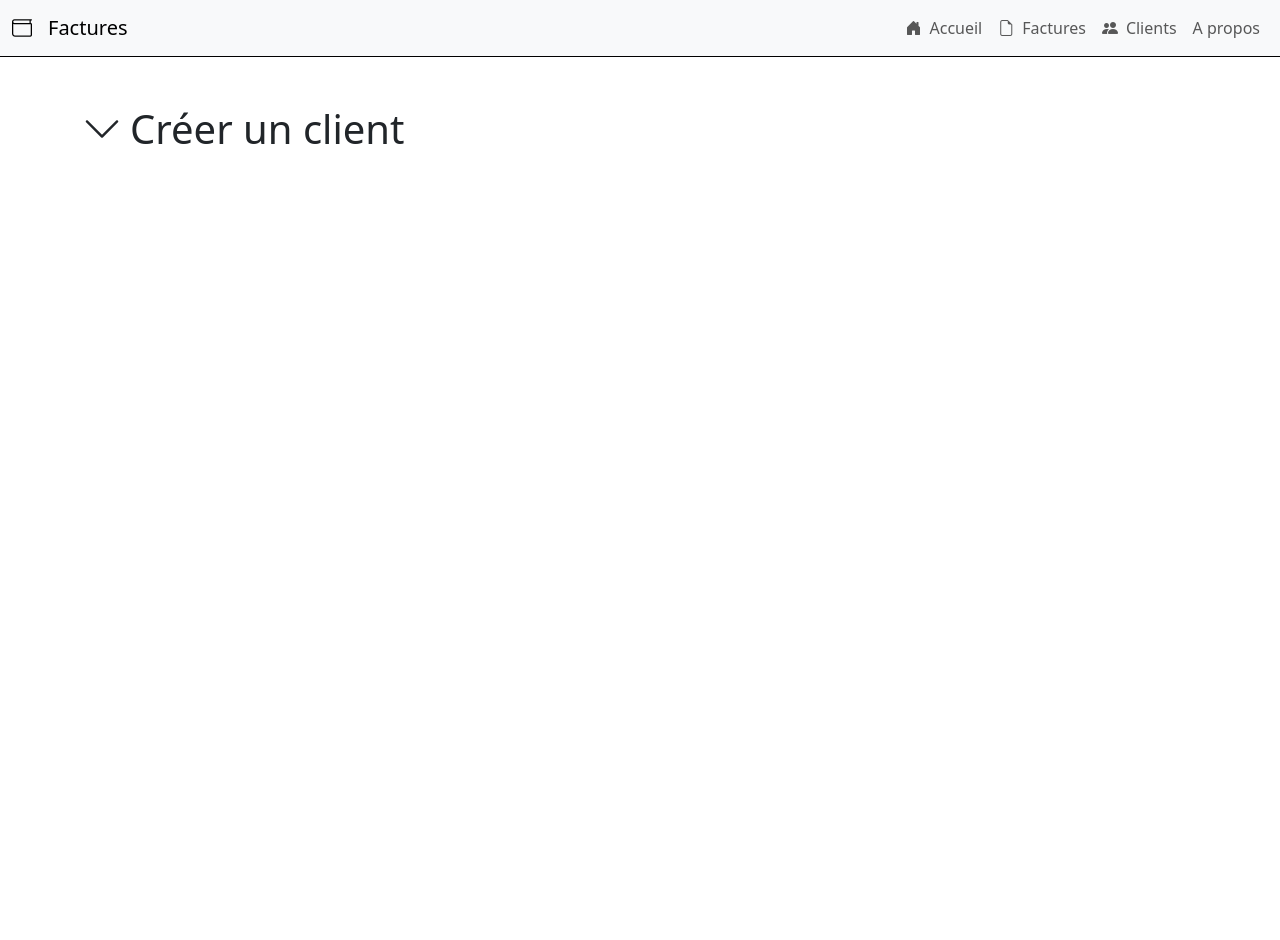
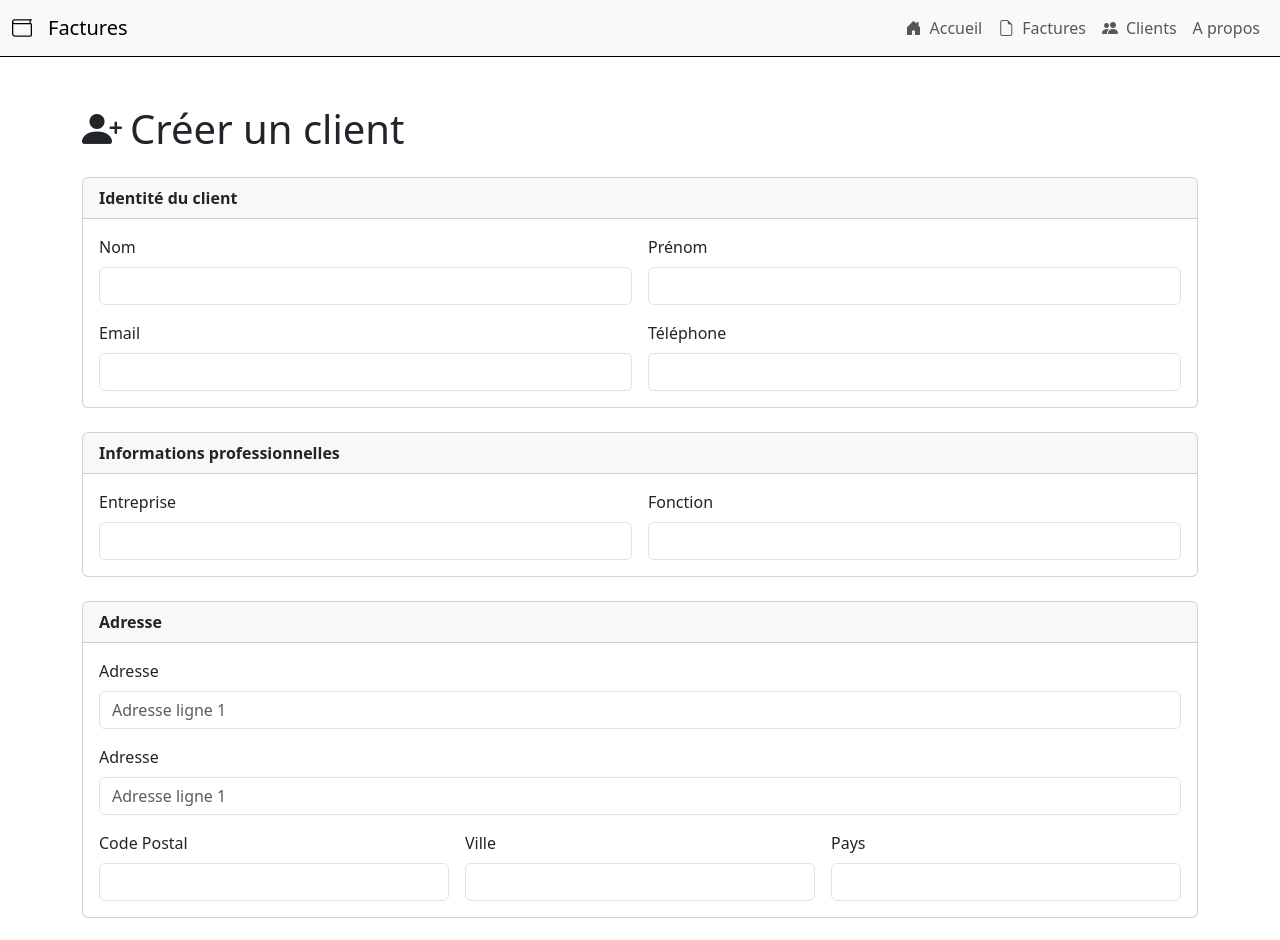
Before and after one commit to ArashiYuki/vuejs-eval, a Vue app in the folder frontend/: page /clients/create in a window 1280 px wide. Shown: the top 940 px of the page. Before the commit the page ends 800 px from the top, so only its background shows below. Built offline with nearby package versions, Linux system fonts and the light colour scheme.

Commit message:
✨ edition et création de client

```diff
--- /dev/null
+++ b/frontend/src/interfaces/client.js
@@ -0,0 +1,16 @@
+const clientInterface = {
+	nom: '',
+	prenom: '',
+	email: '',
+	telephone: '',
+	entreprise: '',
+	fonction: '',
+	dateAjout: Date.now(),
+	adresse1: '',
+	adresse: '',
+	codePostal: '',
+	ville: '',
+	pays: ''
+}
+
+export { clientInterface }
--- a/frontend/src/views/ClientCreateView.vue
+++ b/frontend/src/views/ClientCreateView.vue
@@ -1,5 +1,110 @@
 <template>
-	<div class="container py-5">
-		<h1><i class="bi bi-chevron-down me-2"></i>Créer un client</h1>
-	</div>
+  <div class="container py-5">
+    <h1 class="mb-4">
+      <i class="bi bi-person-plus-fill me-2"></i>Créer un client
+    </h1>
+
+    <form @submit.prevent="onCreateClient" v-if="client">
+      <!-- Informations principales -->
+      <div class="card mb-4">
+        <div class="card-header fw-bold">Identité du client</div>
+        <div class="card-body">
+          <div class="row g-3">
+            <div class="col-md-6">
+              <label class="form-label" for="nom">Nom</label>
+              <input type="text" class="form-control" v-model="client.nom" id="nom"/>
+            </div>
+            <div class="col-md-6">
+              <label class="form-label" for="prenom">Prénom</label>
+              <input type="text" class="form-control" v-model="client.prenom" id="prenom"/>
+            </div>
+            <div class="col-md-6">
+              <label class="form-label" for="email">Email</label>
+              <input type="email" class="form-control" v-model="client.email" id="email"/>
+            </div>
+            <div class="col-md-6">
+              <label class="form-label" for="telephone">Téléphone</label>
+              <input type="tel" class="form-control" v-model="client.telephone" id="telephone"/>
+            </div>
+          </div>
+        </div>
+      </div>
+
+      <!-- Informations professionnelles -->
+      <div class="card mb-4">
+        <div class="card-header fw-bold">Informations professionnelles</div>
+        <div class="card-body">
+          <div class="row g-3">
+            <div class="col-md-6">
+              <label class="form-label" for="entreprise">Entreprise</label>
+              <input type="text" class="form-control" v-model="client.entreprise" id="entreprise"/>
+            </div>
+            <div class="col-md-6">
+              <label class="form-label" for="fonction">Fonction</label>
+              <input type="text" class="form-control" v-model="client.fonction" id="fonction"/>
+            </div>
+          </div>
+        </div>
+      </div>
+
+      <!-- Adresse -->
+      <div class="card mb-4">
+        <div class="card-header fw-bold">Adresse</div>
+        <div class="card-body">
+          <div class="row g-3">
+            <div class="col-md-12">
+              <label class="form-label" for="adresse">Adresse</label>
+              <input type="text" class="form-control" v-model="client.adresse" placeholder="Adresse ligne 1" id="adresse"/>
+            </div>
+            <div class="col-md-12">
+              <label class="form-label" for="adresse2">Adresse</label>
+              <input type="text" class="form-control" v-model="client.adresse1" placeholder="Adresse ligne 1" id="adresse2"/>
+            </div>
+            <div class="col-md-4">
+              <label class="form-label" for="codePostal">Code Postal</label>
+              <input type="text" class="form-control" v-model="client.codePostal" id="codePostal"/>
+            </div>
+            <div class="col-md-4">
+              <label class="form-label" for="ville">Ville</label>
+              <input type="text" class="form-control" v-model="client.ville" id="ville"/>
+            </div>
+            <div class="col-md-4">
+              <label class="form-label" for="pays">Pays</label>
+              <input type="text" class="form-control" v-model="client.pays" id="pays"/>
+            </div>
+          </div>
+        </div>
+      </div>
+
+      <!-- Boutons -->
+      <div class="d-flex gap-2">
+        <BButton @click="onCancel" type="button" variant="secondary">Annuler</BButton>
+        <BButton class="ms-auto" iconLeft="save" type="submit" variant="primary">Enregistrer</BButton>
+      </div>
+    </form>
+  </div>
 </template>
+
+<script setup>
+import { ref } from 'vue'
+import { useRouter } from 'vue-router'
+import BButton from '@/components/BButton.vue'
+import { clientInterface } from '@/interfaces/client'
+import { useClientStore } from '@/stores/client'
+
+const $router = useRouter()
+const clientStore = useClientStore()
+const { createClient } = clientStore
+
+// Nouveau client vide basé sur l'interface
+const client = ref({ ...clientInterface })
+
+const onCreateClient = async () => {
+  await createClient(client.value)
+  $router.push('/clients')
+}
+
+const onCancel = () => {
+  $router.push('/clients')
+}
+</script>
--- a/frontend/src/views/ClientEditView.vue
+++ b/frontend/src/views/ClientEditView.vue
@@ -1,5 +1,126 @@
 <template>
-	<div class="container py-5">
-		<h1><i class="bi bi-chevron-down me-2"></i>Editer un client</h1>
-	</div>
+  <div class="container py-5">
+    <h1 class="mb-4">
+      <i class="bi bi-person-plus-fill me-2"></i>Editer un client
+    </h1>
+
+    <form @submit.prevent="onSaveClient" v-if="client">
+      <!-- Informations principales -->
+      <div class="card mb-4">
+        <div class="card-header fw-bold">Identité du client</div>
+        <div class="card-body">
+          <div class="row g-3">
+            <div class="col-md-6">
+              <label class="form-label" for="nom">Nom</label>
+              <input type="text" class="form-control" v-model="client.nom" id="nom"/>
+            </div>
+            <div class="col-md-6">
+              <label class="form-label" for="prenom">Prénom</label>
+              <input type="text" class="form-control" v-model="client.prenom" id="prenom"/>
+            </div>
+            <div class="col-md-6">
+              <label class="form-label" for="email">Email</label>
+              <input type="email" class="form-control" v-model="client.email" id="email"/>
+            </div>
+            <div class="col-md-6">
+              <label class="form-label" for="telephone">Téléphone</label>
+              <input type="tel" class="form-control" v-model="client.telephone" id="telephone"/>
+            </div>
+          </div>
+        </div>
+      </div>
+
+      <!-- Informations professionnelles -->
+      <div class="card mb-4">
+        <div class="card-header fw-bold">Informations professionnelles</div>
+        <div class="card-body">
+          <div class="row g-3">
+            <div class="col-md-6">
+              <label class="form-label" for="entreprise">Entreprise</label>
+              <input type="text" class="form-control" v-model="client.entreprise" id="entreprise"/>
+            </div>
+            <div class="col-md-6">
+              <label class="form-label" for="fonction">Fonction</label>
+              <input type="text" class="form-control" v-model="client.fonction" id="fonction"/>
+            </div>
+          </div>
+        </div>
+      </div>
+
+      <!-- Adresse -->
+      <div class="card mb-4">
+        <div class="card-header fw-bold">Adresse</div>
+        <div class="card-body">
+          <div class="row g-3">
+            <div class="col-md-12">
+              <label class="form-label" for="adresse">Adresse</label>
+              <input type="text" class="form-control" v-model="client.adresse" placeholder="Adresse ligne 1" id="adresse"/>
+            </div>
+            <div class="col-md-12">
+              <label class="form-label" for="adresse2">Adresse</label>
+              <input type="text" class="form-control" v-model="client.adresse1" placeholder="Adresse ligne 1" id="adresse2"/>
+            </div>
+            <div class="col-md-4">
+              <label class="form-label" for="codePostal">Code Postal</label>
+              <input type="text" class="form-control" v-model="client.codePostal" id="codePostal"/>
+            </div>
+            <div class="col-md-4">
+              <label class="form-label" for="ville">Ville</label>
+              <input type="text" class="form-control" v-model="client.ville" id="ville"/>
+            </div>
+            <div class="col-md-4">
+              <label class="form-label" for="pays">Pays</label>
+              <input type="text" class="form-control" v-model="client.pays" id="pays"/>
+            </div>
+          </div>
+        </div>
+      </div>
+
+      <!-- Boutons -->
+      <div class="d-flex gap-2">
+        <BButton @click="onCancel" type="button" variant="secondary">Annuler</BButton>
+		<BButton @click="onDelete" iconLeft="trash" type="button" variant="danger">Supprimer</BButton>
+        <BButton class="ms-auto" iconLeft="save" type="submit" variant="primary">Enregistrer</BButton>
+      </div>
+    </form>
+  </div>
 </template>
+
+<script setup>
+import { useClientStore } from '@/stores/client'
+import { storeToRefs } from 'pinia'
+import { onBeforeMount } from 'vue'
+import { useRouter } from 'vue-router'
+const $router = useRouter()
+const clientStore = useClientStore()
+const { client } = storeToRefs(clientStore)
+const { getClient, deleteClient, patchClient } = clientStore
+
+const props = defineProps({
+  id: {
+    type: [String, Number],
+    required: true,
+  },
+})
+const onCancel = () => {
+  console.log('Annuler')
+  $router.push('/clients')
+}
+
+const onDelete = async () => {
+  console.log('Supprimer le client')
+  await deleteClient(props.id)
+  $router.push('/clients')
+}
+
+const onSaveClient = async () => {
+  console.log('Enregistrer le client')
+  await patchClient(props.id, client.value)
+  $router.push('/clients')
+}
+
+onBeforeMount(async () => {
+  await getClient(props.id)
+})
+
+</script>
--- a/frontend/src/views/FactureEditView.vue
+++ b/frontend/src/views/FactureEditView.vue
@@ -104,9 +104,7 @@
 
 			<div class="mb-3 d-flex gap-2">
 				<BButton @click="onCancel" type="button" variant="secondary">Annuler</BButton>
-				<BButton @click="onDelete" iconLeft="trash" type="button" variant="danger"
-				>Supprimer</BButton
-				>
+				<BButton @click="onDelete" iconLeft="trash" type="button" variant="danger">Supprimer</BButton>
 				<BButton class="ms-auto" iconLeft="save" type="submit" variant="primary"
 				>Enregistrer</BButton
 				>
```
